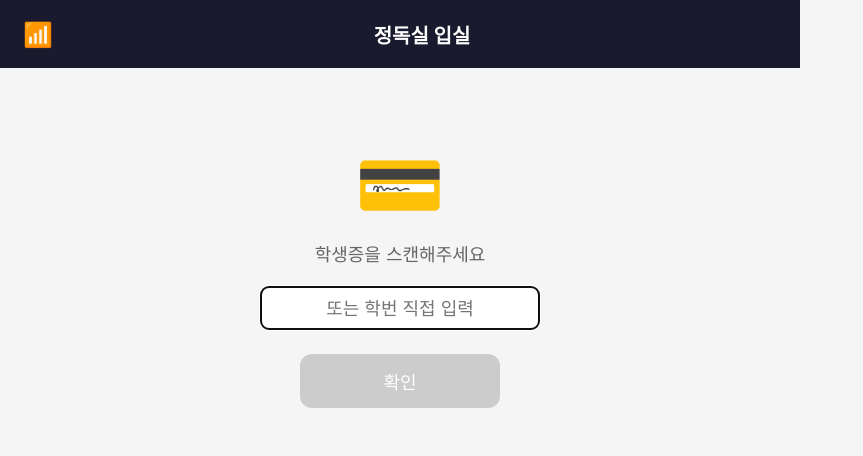
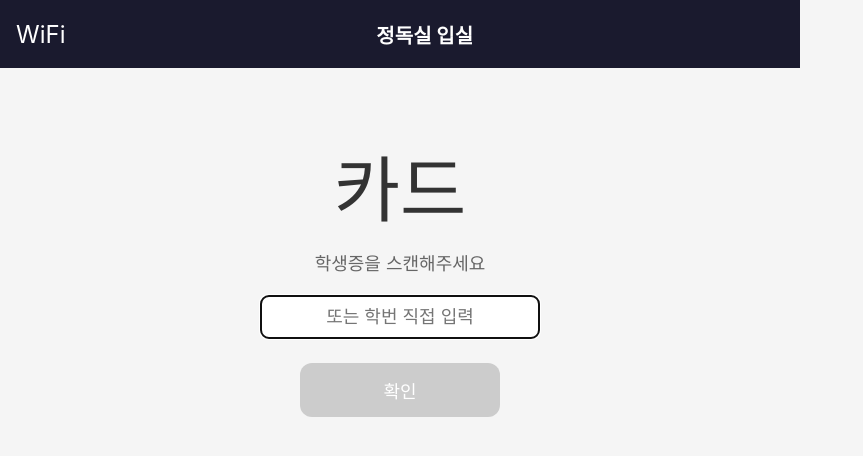
Before and after one commit to BitByte08/raydot, a Vue app in the folder frontend/kiosk/: page /#/login in a window 1280 px wide. Shown: the top 456 px of the page, without its empty margins (0-863 px from the left). Built offline with nearby package versions, Linux system fonts and the light colour scheme; no server answers.

Commit message:
fix: replace emoji with text (RPi no emoji font), add --disable-gpu flags

```diff
--- a/frontend/kiosk/electron/main.cjs
+++ b/frontend/kiosk/electron/main.cjs
@@ -3,7 +3,9 @@ const path = require('path')
 const fs = require('fs')
 const { exec } = require('child_process')
 
-// Disable GPU acceleration on RPi (fixes GBM/DRM errors)
+// Disable all GPU on RPi — fixes GBM/DRM errors
+app.commandLine.appendSwitch('disable-gpu')
+app.commandLine.appendSwitch('disable-software-rasterizer')
 app.disableHardwareAcceleration()
 
 let mainWindow = null
--- a/frontend/kiosk/src/views/DeskScreen.vue
+++ b/frontend/kiosk/src/views/DeskScreen.vue
@@ -4,7 +4,7 @@
       <span class="greeting" @click="$router.push('/user/info')">{{ authStore.user?.name }}님</span>
       <h2>{{ roomStore.roomName || '좌석 현황' }}</h2>
       <div class="top-actions">
-        <button class="menu-btn" @click="showMenu = !showMenu">☰</button>
+        <button class="menu-btn" @click="showMenu = !showMenu">≡</button>
       </div>
     </div>
     <div class="legend">
--- a/frontend/kiosk/src/views/LoginScreen.vue
+++ b/frontend/kiosk/src/views/LoginScreen.vue
@@ -1,12 +1,12 @@
 <template>
   <div class="login-screen">
     <div class="login-header">
-      <button class="wifi-btn" @click="goWifi">📶</button>
+      <button class="wifi-btn" @click="goWifi">WiFi</button>
       <h2>정독실 입실</h2>
     </div>
     <div class="login-body">
       <div class="scan-area">
-        <div class="scan-icon">💳</div>
+        <div class="scan-icon">카드</div>
         <p class="scan-text">학생증을 스캔해주세요</p>
         <input ref="scanInput" v-model="studentId" class="scan-input" type="text" placeholder="또는 학번 직접 입력"
           @keyup.enter="onScan" autofocus />
--- a/frontend/kiosk/src/views/SplashScreen.vue
+++ b/frontend/kiosk/src/views/SplashScreen.vue
@@ -1,7 +1,7 @@
 <template>
   <div class="splash" @click="goLogin">
     <div class="logo-area">
-      <div class="logo-icon">📚</div>
+      <div class="logo-icon">RD</div>
       <h1>Raydot</h1>
       <p class="subtitle">정독실 출입 관리 시스템</p>
     </div>
--- a/frontend/kiosk/src/views/WifiSettingsScreen.vue
+++ b/frontend/kiosk/src/views/WifiSettingsScreen.vue
@@ -15,8 +15,8 @@
       <div class="network-list">
         <div v-for="net in networks" :key="net.ssid" class="network-item" @click="selectNetwork(net)">
           <span class="net-name">{{ net.ssid }}</span>
-          <span class="net-signal">{{ '📶' }}{{ net.signal > 70 ? '●●●' : net.signal > 40 ? '●●' : '●' }}</span>
-          <span class="net-secure">{{ net.secure ? '🔒' : '' }}</span>
+          <span class="net-signal">{{ net.signal }}%</span>
+          <span class="net-secure">{{ net.secure ? 'PW' : '' }}</span>
         </div>
         <p v-if="!scanning && networks.length === 0" class="empty">검색된 네트워크가 없습니다</p>
       </div>
--- a/frontend/kiosk/src/views/auth/PasswordFindScreen.vue
+++ b/frontend/kiosk/src/views/auth/PasswordFindScreen.vue
@@ -3,7 +3,7 @@
     <div class="head"><h2>비밀번호 찾기</h2></div>
     <div class="body">
       <div v-if="!sent">
-        <div class="scan-icon">💳</div>
+        <div class="scan-icon">카드</div>
         <p>학생증을 스캔해주세요</p>
         <input v-model="sid" type="text" placeholder="또는 학번 직접 입력" @keyup.enter="send" />
         <button @click="send" :disabled="!sid">재설정 링크 발송</button>
```
